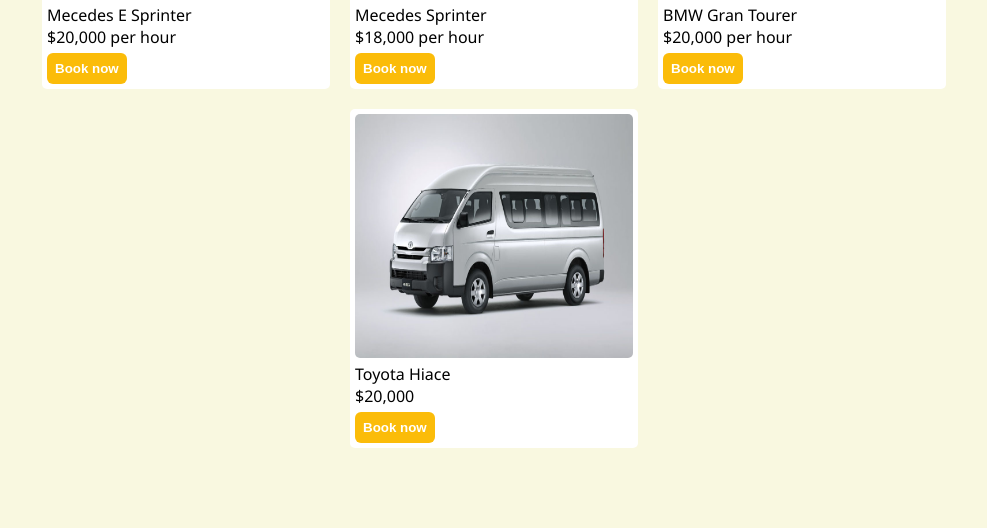
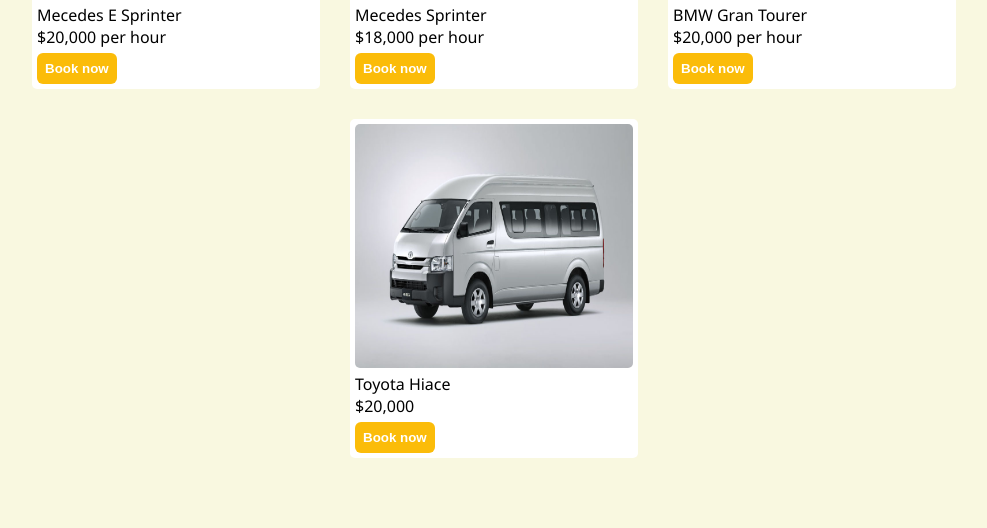
Before and after one commit to Wediah/Car-rental-company, a PHP site: page /vans.html in a window 1280 px wide. Shown: the part 583-1111 px from the top of the page, without its empty margins (146-1133 px from the left). After the commit the page ends 1041 px from the top, so only its background shows below. Run offline with PHP 8.4, Linux system fonts and the light colour scheme.

Commit message:
adds small changes

```diff
--- a/fleet.html
+++ b/fleet.html
@@ -8,6 +8,11 @@
     <title>CAR BRANDS </title>
 </head>
 <body>
+  <div class="wall">
+    <img src="images\wall1.jpg" alt="">
+    <h1 class="ab1">Vechicle Fleet</h1>
+    <p> <a href="index.html">Home</a> / Vechicle Fleet</p>
+  </div>
    <div class="benz">
       <div class="car">
         <img src="images\Images of cars\mecedes sedans\A class sedan.jpg" alt="Class A Sedan">
--- a/style.css
+++ b/style.css
@@ -848,49 +848,33 @@
   flex-direction: row;
   flex-wrap: wrap;
   justify-content: center;
-  gap: 20px;
+  gap: 30px;
   padding-left: 40px;
   padding-right: 40px;
   align-items: center;
   margin-top: 20px;
+  margin-bottom: 20px;
 }
 
 @media screen and (max-width: 600px) {
-  .benz, .bmw, .toyota {
+  .benz {
     flex-direction: column;
   }
 }
 
-.bmw {
-  display: flex;
-  flex-direction: row;
-  flex-wrap: wrap;
-  justify-content: center;
-  gap: 20px;
-  padding-left: 40px;
-  padding-right: 40px;
-  align-items: center;
-  margin-top: 20px;
-}
 
-.toyota {
-  display: flex;
-  flex-direction: row;
-  flex-wrap: wrap;
-  justify-content: center;
-  gap: 20px;
-  padding-left: 40px;
-  padding-right: 40px;
-  align-items: center;
-  margin-top: 20px;
-  margin-bottom: 40px;
-}
 
 .car {
   background: white;
   padding: 5px;
   border-radius: 5px;
   flex-basis: 10%;
+  transition: transform .75s;
+}
+
+.car:hover {
+  box-shadow: 0 10px 15px -3px rgb(0 0 0 / 0.1), 0 4px 6px -4px rgb(0 0 0 / 0.1);
+  transform: scale(1.10);
 }
 
 @media screen and (max-width: 600px) {
--- a/vans.html
+++ b/vans.html
@@ -45,16 +45,6 @@
 
    </div>
 
-   <div class="bmw">
-
-
-
-    </div>
-
-    <div class="toyota">
-
-
-</div>
 
 
 
```
Also changed, not shown: sedans.html (+7 -22 lines), suvs.html (+4 -5 lines).
